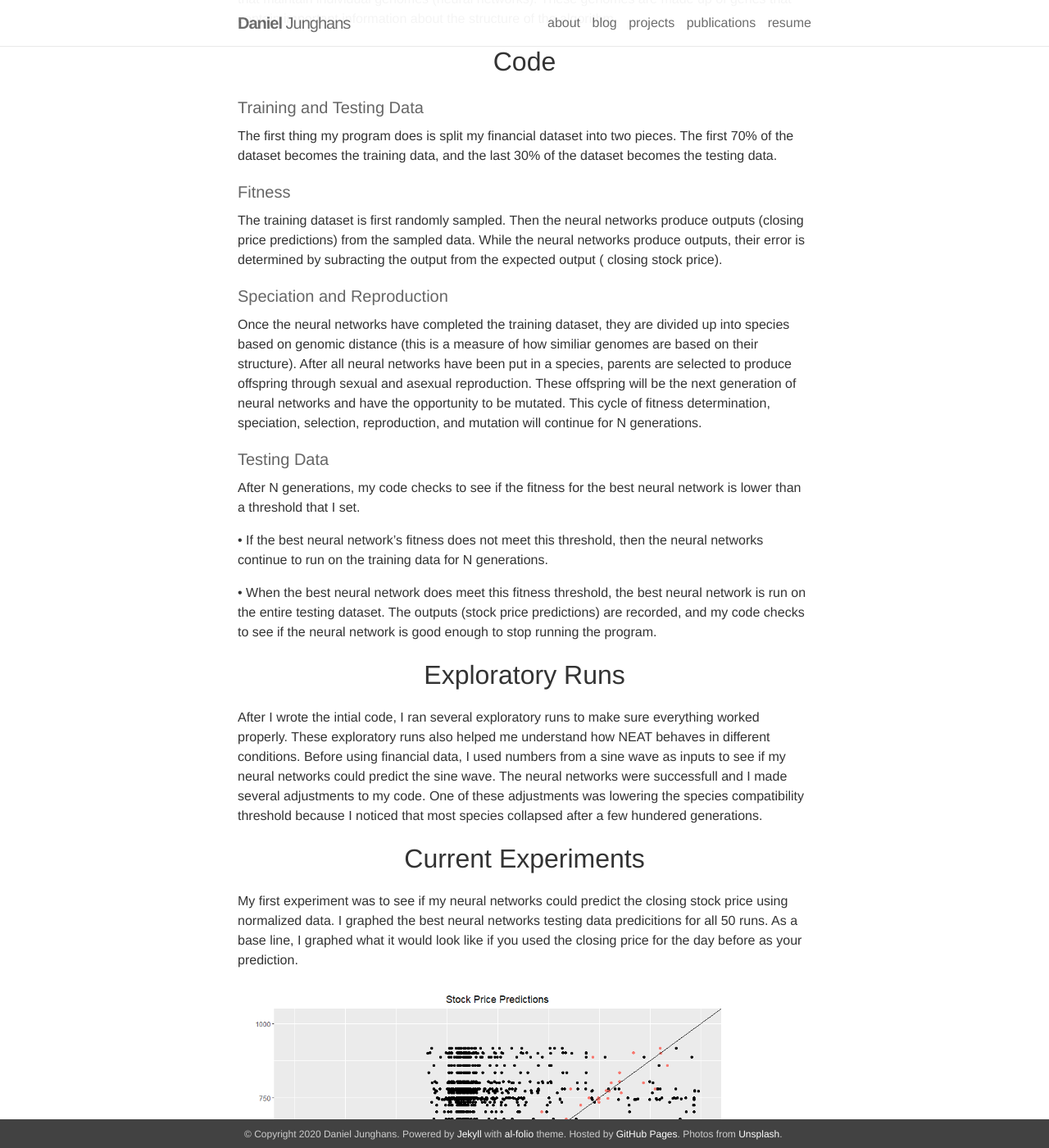
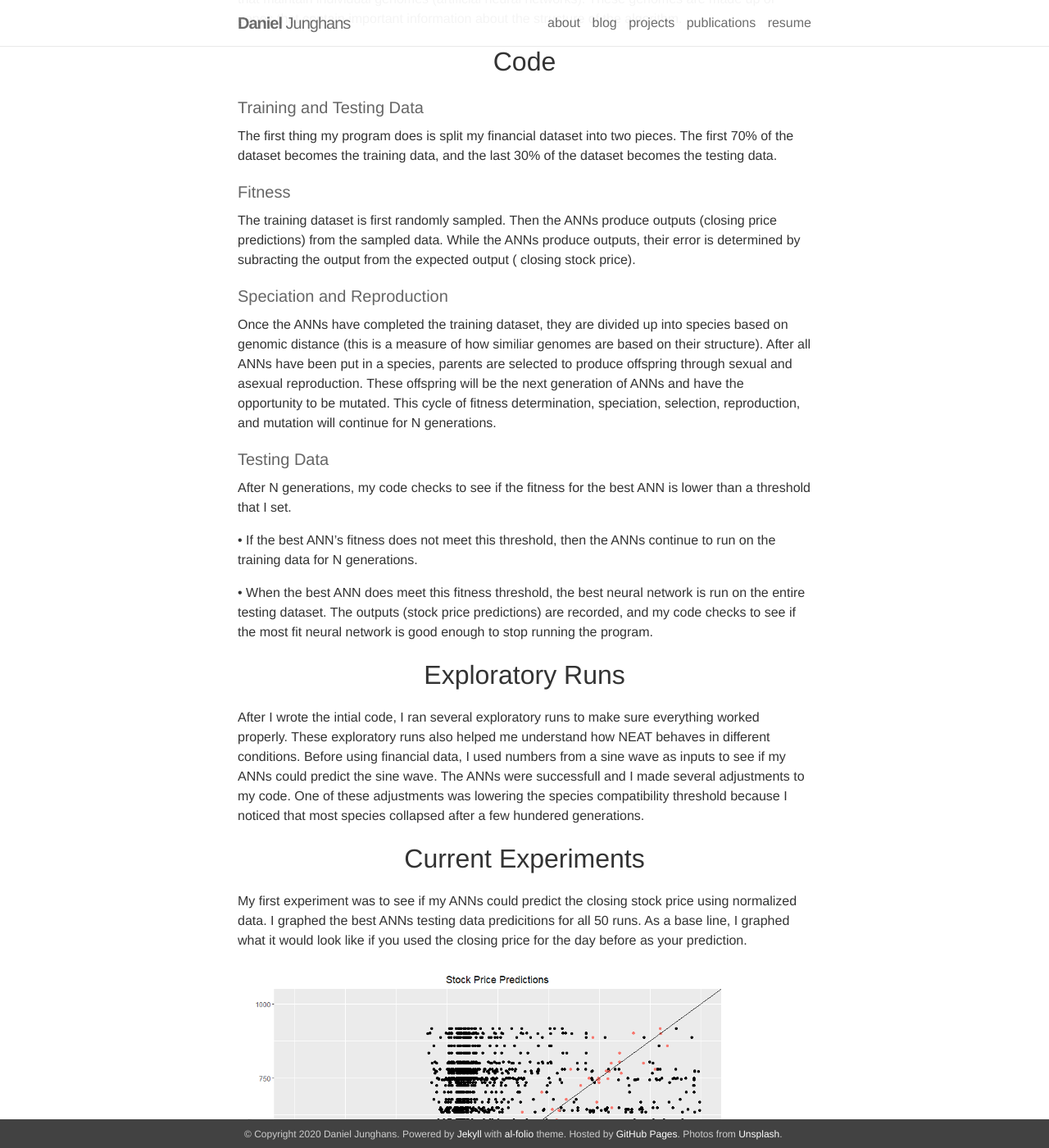
Before and after one commit to DanielJunghans/danieljunghans.github.io, a Jekyll site: the page built from _posts/2015-10-20-comments.markdown, in a window 1280 px wide and 1400 px high, scrolled down 994 px. Shown: the whole window at 82% size. Built offline with Jekyll 4.4.1, drawn with Linux system fonts in a browser that asks for light colours; nearby versions of some CDN libraries; some of the changed text lies outside the part shown.

Commit message:
abreviated neural network

```diff
--- a/_posts/2015-10-20-comments.markdown
+++ b/_posts/2015-10-20-comments.markdown
@@ -10,7 +10,7 @@
 Hello! My name is Daniel Junghans. I am an undergraduate business student that is working in Michigan State University's BEACON Center under the supervision of Dr. Charles Ofria. I began my current research project with a simple question: can I evolve an artificial neural network (ANN) to accurately predict the closing price of a stock?
 
 <p style="text-align: center;"><font size="+3">NEAT</font></p>
-While researching ANNs, I was introduced to the [Neural Evolution of Augmenting Topologies](https://ieeexplore.ieee.org/abstract/document/1004508?casa_token=GvSoqJe__7oAAAAA:4MxGQXXGS6P-w3srDdBVwXhW0vGG8oF9TGfN9W-RmY3o_7dS5259uk6JBSAKauHqO4Fi1gtntw) (NEAT). NEAT was developed by Dr. Kenneth O. Stanely and is a method for evolving ANNs. I am using NEAT for this project because neuroevolution will help my neural networks explore the problem landscape.
+While researching ANNs, I was introduced to the [Neural Evolution of Augmenting Topologies](https://ieeexplore.ieee.org/abstract/document/1004508?casa_token=GvSoqJe__7oAAAAA:4MxGQXXGS6P-w3srDdBVwXhW0vGG8oF9TGfN9W-RmY3o_7dS5259uk6JBSAKauHqO4Fi1gtntw) (NEAT). NEAT was developed by Dr. Kenneth O. Stanely and is a method for evolving ANNs. I am using NEAT for this project because neuroevolution will help my ANNs explore the problem landscape.
 
 <p style="text-align: center;"><font size="+3">Tesla Stock</font></p>
 For this project, I am using a stock with a highly volatile price. I want to use a stock with a highly volatile price because I believe it will lead to more versatile and complex algorithms. The company I am using is $TSLA because it meets my volatility requirement with a 52 week price range of $211.00 - $1027.48.
@@ -29,43 +29,43 @@
 The first thing my program does is split my financial dataset into two pieces. The first 70% of the dataset becomes the training data, and the last 30% of the dataset becomes the testing data. <br />
 
 <h4>Fitness</h4>
-The training dataset is first randomly sampled. Then the neural networks produce outputs (closing price predictions) from the sampled data. While the neural networks produce outputs, their error
+The training dataset is first randomly sampled. Then the ANNs produce outputs (closing price predictions) from the sampled data. While the ANNs produce outputs, their error
 is determined by subracting the output from the expected output ( closing stock price).
 <br />
 <h4>Speciation and Reproduction</h4>
-Once the neural networks have completed the training dataset, they are divided up into species based on genomic distance (this is a measure of how similiar genomes are based on their structure). After all neural networks have been put in a species, parents are selected to produce offspring through sexual and asexual reproduction. These offspring will be the next generation of neural networks and have the opportunity to be mutated. This cycle of fitness determination, speciation, selection, reproduction, and mutation will continue for N generations.
+Once the ANNs have completed the training dataset, they are divided up into species based on genomic distance (this is a measure of how similiar genomes are based on their structure). After all ANNs have been put in a species, parents are selected to produce offspring through sexual and asexual reproduction. These offspring will be the next generation of ANNs and have the opportunity to be mutated. This cycle of fitness determination, speciation, selection, reproduction, and mutation will continue for N generations.
 <br />
 <h4>Testing Data</h4>
-After N generations, my code checks to see if the fitness for the best neural network is lower than a threshold that I set.
+After N generations, my code checks to see if the fitness for the best ANN is lower than a threshold that I set.
 
-•	If the best neural network's fitness does not meet this threshold, then the neural networks continue to run on the training data for N generations.
+•	If the best ANN's fitness does not meet this threshold, then the ANNs continue to run on the training data for N generations.
 
-•	When the best neural network does meet this fitness threshold, the best neural network is run on the entire testing dataset. The outputs (stock price predictions) are recorded, and my code checks to see if the neural network is good enough to stop running the program.
+•	When the best ANN does meet this fitness threshold, the best neural network is run on the entire testing dataset. The outputs (stock price predictions) are recorded, and my code checks to see if the most fit neural network is good enough to stop running the program.
 
 
 <p style="text-align: center;"><font size="+3">Exploratory Runs</font></p>
-After I wrote the intial code, I ran several exploratory runs to make sure everything worked properly. These exploratory runs also helped me understand how NEAT behaves in different conditions. Before using financial data, I used numbers from a sine wave as inputs to see if my neural networks could predict the sine wave. The neural networks were successfull and I made several adjustments to my code. One of these adjustments was lowering the species compatibility threshold because I noticed that most species collapsed after a few hundered generations.
+After I wrote the intial code, I ran several exploratory runs to make sure everything worked properly. These exploratory runs also helped me understand how NEAT behaves in different conditions. Before using financial data, I used numbers from a sine wave as inputs to see if my ANNs could predict the sine wave. The ANNs were successfull and I made several adjustments to my code. One of these adjustments was lowering the species compatibility threshold because I noticed that most species collapsed after a few hundered generations.
 
 <p style="text-align: center;"><font size="+3">Current Experiments</font></p>
-My first experiment was to see if my neural networks could predict the closing stock price using normalized data. I graphed the best neural networks testing data predicitions for all 50 runs. As a base line, I graphed what it would look like if you used the closing price for the day before as your prediction.
+My first experiment was to see if my ANNs could predict the closing stock price using normalized data. I graphed the best ANNs testing data predicitions for all 50 runs. As a base line, I graphed what it would look like if you used the closing price for the day before as your prediction.
 
 <div class="img">
     <img class="col three" src="{{ site.baseurl }}/assets/img/graph1.PNG">
 </div>
 
-It is instantly clear that the neural networks could not perform as well as the closing price from the day before. I started to investigate what could cause this problem and came up with several hypotheses. My first hypothesis was that only giving the neural networks one activation function hindered their ability to predict large numbers. After giving the neural networks access to all activation functions in the neat-python library, this was the result:
+It is instantly clear that the ANNs could not perform as well as the closing price from the day before. I started to investigate what could cause this problem and came up with several hypotheses. My first hypothesis was that only giving the ANNs one activation function hindered their ability to predict large numbers. After giving the ANNs access to all activation functions in the neat-python library, this was the result:
 
 <div class="img">
     <img class="col three" src="{{ site.baseurl }}/assets/img/graph2.PNG">
 </div>
 
-The neural networks clearly performed much better with access to all activation functions. Despite this improvement, the neural networks still failed to perform as well as using the closing price from the day before as the prediction. My second hypothesis was that normalizing the data made it dificult for the neural networks to identify important inputs. Here is the result of giving the neural networks access to all activation functions and running them on un-normalized data:
+The ANNs clearly performed much better with access to all activation functions. Despite this improvement, the ANNs still failed to perform as well as using the closing price from the day before as the prediction. My second hypothesis was that normalizing the data made it dificult for the ANNs to identify important inputs. Here is the result of giving the ANNs access to all activation functions and running them on un-normalized data:
 
 <div class="img">
     <img class="col three" src="{{ site.baseurl }}/assets/img/graph3.PNG">
 </div>
 
-My neural networks are now doing as well as the closing price from the day before. The horizontal line added to the residual plot represents the day befores average error.
+My ANNs are now doing as well as the closing price from the day before. The horizontal line added to the residual plot represents the day befores average error.
 
 <p style="text-align: center;"><font size="+3">Future Work</font></p>
-This project has come quite far, and I have plenty of ideas for the direction of this research project. For future experiments, I plan on experimenting with other selection schemes. I would also like to switch my neural networks from feed forward to recurrant.
+This project has come quite far, and I have plenty of ideas for the direction of this research project. For future experiments, I plan on experimenting with other selection schemes. I would also like to switch from feed forward to recurrant neural netowrks.
```
Also changed, not shown: other parts of _posts/2015-10-20-comments.markdown (+1 -1 lines).
